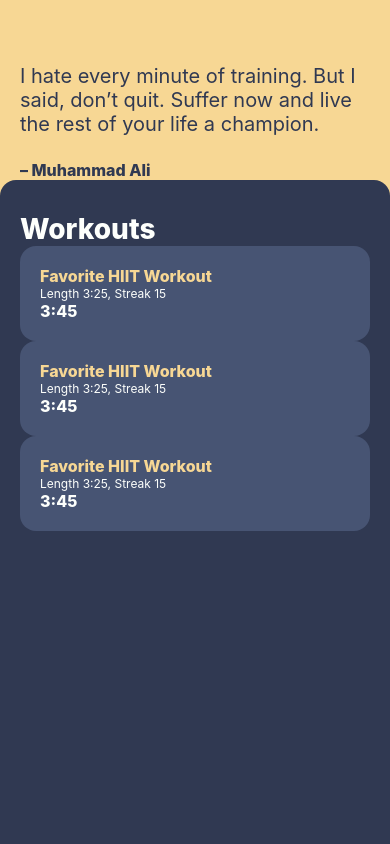
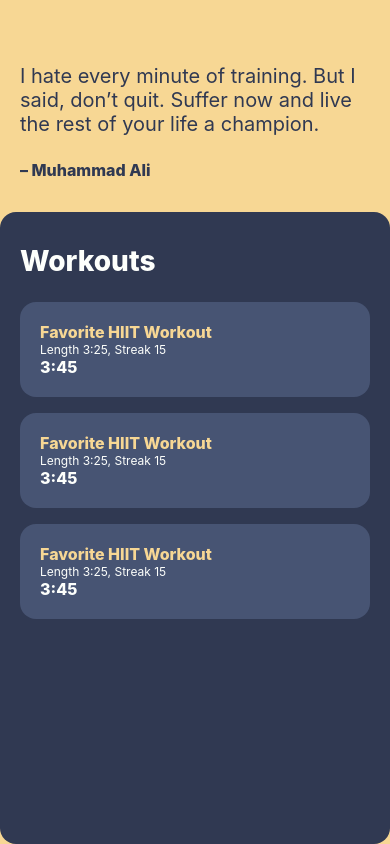
Before and after one commit to iamhenry/tiempo-app, a React Native app: screen / in a window 390 px wide. Built offline with nearby package versions, Linux system fonts and the light colour scheme.

Commit message:
applying css styles to nested components

```diff
--- a/App.js
+++ b/App.js
@@ -1,9 +1,8 @@
 import React from "react";
 import { StyleSheet, Text, View } from "react-native";
 import Quote from "./components/Quote/Quote";
-import { H2 } from "./components/Global/Primitives";
-import { WorkoutCell } from "./components/WorkoutCell/WorkoutCell";
 import Tokens from "./components/Global/Tokens";
+import { WorkoutList } from "./components/WorkoutList/WorkoutList";
 
 export default function App() {
   return (
@@ -12,17 +11,7 @@ export default function App() {
         <View style={styles.quoteContainer}>
           <Quote />
         </View>
-        <View style={styles.workoutList}>
-          <H2
-            color={Tokens.color.snowWhite100}
-            fontWeight={Tokens.fontWeight.bold}
-          >
-            Workouts
-          </H2>
-          <WorkoutCell />
-          <WorkoutCell />
-          <WorkoutCell />
-        </View>
+        <WorkoutList />
       </View>
     </View>
   );
@@ -35,18 +24,7 @@ const styles = StyleSheet.create({
   },
   container: {
     flex: 1,
-    // paddingLeft: 20,
-    // paddingRight: 20,
     paddingTop: 64,
-  },
-  workoutList: {
-    backgroundColor: "#303952",
-    borderTopRightRadius: 16,
-    borderTopLeftRadius: 16,
-    flex: 1,
-    paddingLeft: 20,
-    paddingRight: 20,
-    paddingTop: 32,
   },
   quoteContainer: {
     paddingLeft: 20,
--- a/components/Global/Primitives.js
+++ b/components/Global/Primitives.js
@@ -37,5 +37,5 @@ export const H6 = styled.Text`
   /* REWRITE THE ABOVE STYLED COMPONENTS WITH THIS SYNTAX BELOW */
   color: ${(props) => props.color || `${Tokens.color.snowWhite100}`};
   font-weight: ${(props) => props.fontWeight || `${Tokens.fontWeight.regular}`};
-  font-size: ${(props) => props.fontSize || `${Tokens.fontSize.h6}`};
+  font-size: ${Tokens.fontSize.h6};
 `;
--- a/components/Global/Tokens.js
+++ b/components/Global/Tokens.js
@@ -8,16 +8,16 @@ const Tokens = {
     summerTime100: "#FCEBB9",
     summerTime200: "#F7D794",
     summerTime300: "#F5CC78",
-        snowWhite100: "#FDFFFC"
+    snowWhite100: "#FDFFFC",
   },
   spacing: {
-        xxSmall: "4px",
-        xSmall: "8px",
-        small: "16px",
-        medium: "24px",
-        large: "32px",
-        xLarge: "48px",
-        xxLarge: "64px"
+    xxSmall: 4,
+    xSmall: 8,
+    small: 16,
+    medium: 24,
+    large: 32,
+    xLarge: 48,
+    xxLarge: 64,
   },
   fontFamily: {
     serif: "Playfair Display",
@@ -29,13 +29,13 @@ const Tokens = {
     h3: "24px",
     h4: "20px",
     h5: "16px",
-        h6: "12px"
+    h6: "12px",
   },
   fontWeight: {
     regular: "400",
     semiBold: "600",
     bold: "800",
   },
-    borderRadius: [16]
-}
- export default Tokens
+  borderRadius: [16],
+};
+export default Tokens;
--- a/components/WorkoutCell/WorkoutCell.js
+++ b/components/WorkoutCell/WorkoutCell.js
@@ -13,19 +13,14 @@ import Tokens from "../Global/Tokens";
 export const StyledWorkoutCell = styled.View`
   background-color: #1c1c1c;
   background-color: #475473;
-  border-radius: ${Tokens.spacing.small};
+  border-radius: ${Tokens.spacing.small}px;
   padding: 20px;
+  margin-bottom: ${Tokens.spacing.small}px;
 `;
 
 export const WorkoutCell = () => {
   return (
     <StyledWorkoutCell>
-      {/*
-        ideal solution for customizable styled components
-        <H5 blue bold></H5>
-        blue = font color
-        bold = font weight
-    */}
       <H5
         fontWeight={Tokens.fontWeight.bold}
         color={Tokens.color.summerTime200}
--- /dev/null
+++ b/components/WorkoutList/WorkoutList.js
@@ -0,0 +1,44 @@
+import { StyleSheet } from "react-native";
+import styled from "styled-components/native";
+import Tokens from "../Global/Tokens";
+import { H2 } from "../Global/Primitives";
+import { WorkoutCell } from "../WorkoutCell/WorkoutCell";
+
+const StyledWorkoutList = styled.View`
+  background-color: #303952;
+  border-radius: 16px;
+  flex: 1;
+  padding-left: 20px;
+  padding-right: 20px;
+  padding-top: 32px;
+
+  /* FIGURE OUT HOW TO TARGET H2 STYLED COMPONENT */
+  ${H2} {
+    margin-bottom: 24px;
+  }
+`;
+
+import React from "react";
+
+export function WorkoutList() {
+  return (
+    <StyledWorkoutList>
+      <H2
+        style={styles.heading}
+        color={Tokens.color.snowWhite100}
+        fontWeight={Tokens.fontWeight.bold}
+      >
+        Workouts
+      </H2>
+      <WorkoutCell />
+      <WorkoutCell />
+      <WorkoutCell />
+    </StyledWorkoutList>
+  );
+}
+
+const styles = StyleSheet.create({
+  heading: {
+    marginBottom: 24,
+  },
+});
--- a/components/quote/quote.js
+++ b/components/quote/quote.js
@@ -15,7 +15,11 @@ export default function Quote() {
         I hate every minute of training. But I said, don’t quit. Suffer now and
         live the rest of your life a champion.
       </H4>
-      <H5 color={Tokens.color.blueMoon200} fontWeight={Tokens.fontWeight.bold}>
+      <H5
+        style={styles.quotePerson}
+        color={Tokens.color.blueMoon200}
+        fontWeight={Tokens.fontWeight.bold}
+      >
         – Muhammad Ali
       </H5>
     </View>
@@ -26,4 +30,7 @@ const styles = StyleSheet.create({
   quote: {
     paddingBottom: 24,
   },
+  quotePerson: {
+    marginBottom: 32,
+  },
 });
```
Lines whose indentation alone changed are shown as unchanged.
